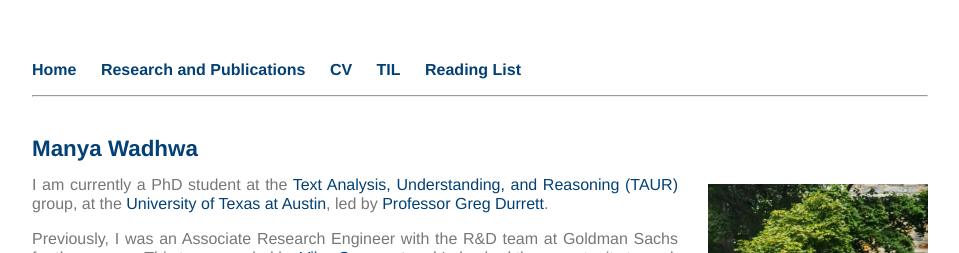
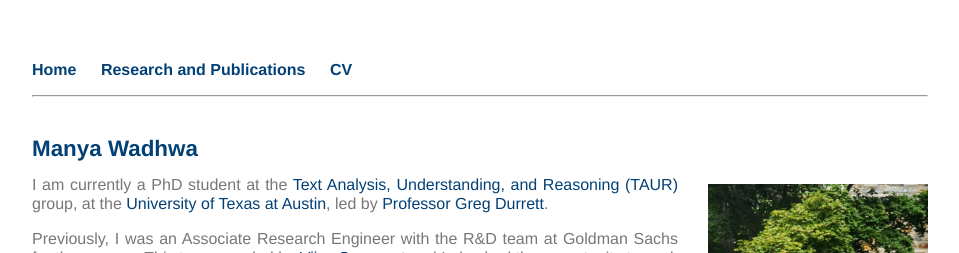
Before and after one commit to ManyaWadhwa/manyawadhwa.github.io, a Jekyll site: the page built from index.html, in a window 1280 px wide. Shown: the top 253 px of the page, without its empty margins (160-1119 px from the left). Built offline with Jekyll 4.4.1, drawn with Linux system fonts in a browser that asks for light colours.

Commit message:
removed tabs

```diff
--- a/_layouts/default.html
+++ b/_layouts/default.html
@@ -10,8 +10,8 @@
 	        		<li><a href="/">Home</a></li>
 				<li><a href="/projects">Research and Publications</a></li>
 				<li><a href="/cv">CV</a></li>
-        <li><a href="/til">TIL</a></li>
-				<li><a href="/reading_list">Reading List</a></li>
+      <!--  <li><a href="/til">TIL</a></li>-->
+				<!--<li><a href="/reading_list">Reading List</a></li>-->
 	    		</ul>
 					<hr>
 			</nav>
@@ -22,7 +22,7 @@
 			</div><!-- /.container -->
 			<footer>
 	    		<ul>
-				<li style="float:left"><a href="mailto:manyaa.wadhwa@gmail.com"><img src="../images/logo-gmail.png" height="15"></a></li>
+				<li style="float:left"><a href="mailto:manya.wadhwa@utexas.edu"><img src="../images/logo-gmail.png" height="15"></a></li>
 	        		<li style="float:left"><a href="https://www.linkedin.com/in/manya-wadhwa-9798a79a/"><img src="../images/logo-linkedin.png" height="15"></a></li>
 				<li style="float:left"><a href="https://scholar.google.com/citations?user=4_uMjzgAAAAJ&hl=en&oi=ao"><img src="../images/logo-google-scholar.png" height="15"/></a></li>
 			</ul>
```
